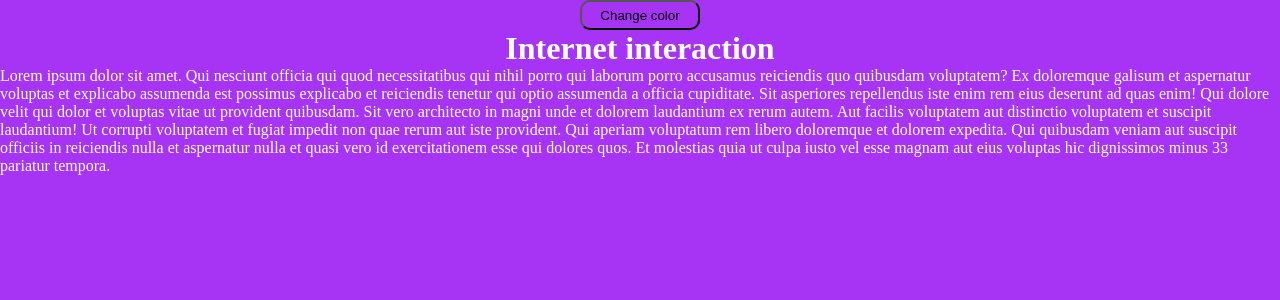
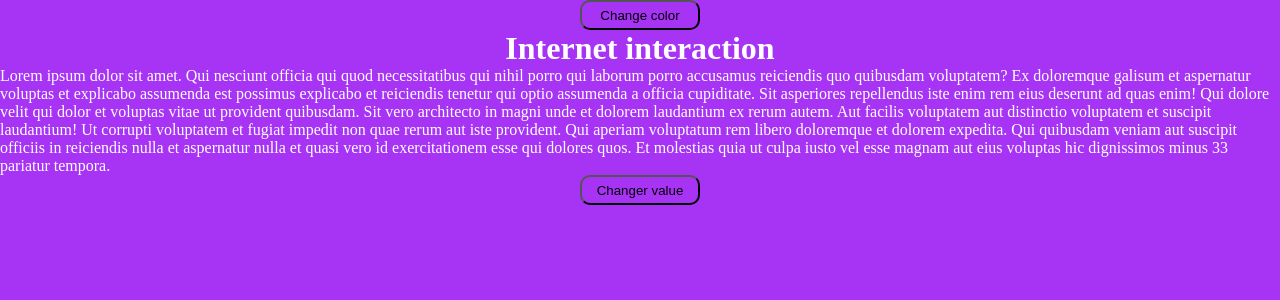
Before and after one commit to ricardosousabr/online-interaction, a Next.js app: page /indroduction in a window 1280 px wide. Shown: the top 300 px of the page. Built offline with nearby package versions, Linux system fonts and the light colour scheme.

Commit message:
feat: create async function

```diff
--- a/pages/indroduction.jsx
+++ b/pages/indroduction.jsx
@@ -3,6 +3,19 @@ import { Btntheme } from '../components/theme';
 
 export default function Indroduction() {
   const [color, setColor] = useState(false);
+  const [value, setValue] = useState(false);
+
+  function changerValue() {
+    return new Promise((resolve) => {
+      setValue(true);
+    });
+  }
+
+  async function test() {
+    await changerValue();
+    console.log(value);
+  }
+  console.log(value);
 
   return (
     <>
@@ -29,7 +42,9 @@ export default function Indroduction() {
           minus 33 pariatur tempora.
         </p>
       </div>
-      <div></div>
+      <div>
+        <button onClick={changerValue}>Changer value</button>
+      </div>
     </>
   );
 }
```
